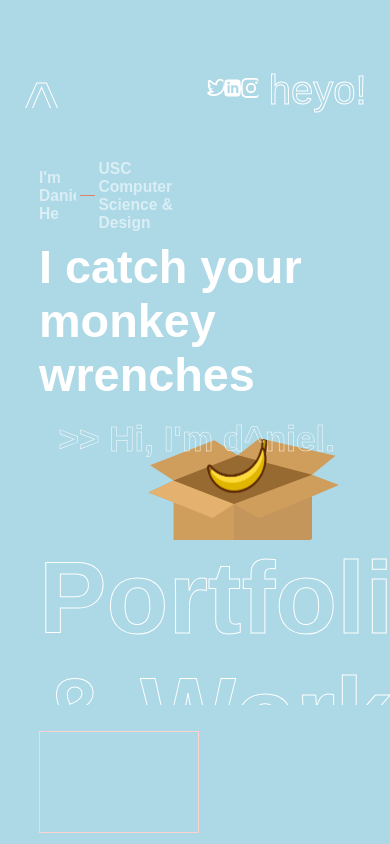
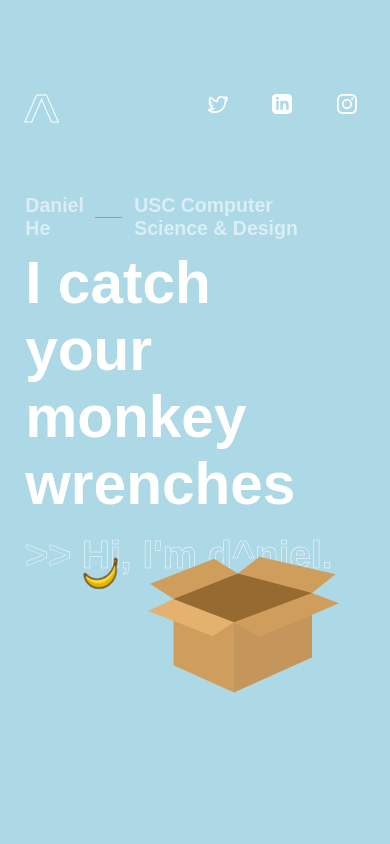
Before and after one commit to danyulz/MonkeyBox, a React (Create React App) app in the folder inventory/: page / in a window 390 px wide. Built offline with nearby package versions, Linux system fonts and the light colour scheme.

Commit message:
more stuff

```diff
--- a/inventory/src/components/intro/Intro.jsx
+++ b/inventory/src/components/intro/Intro.jsx
@@ -7,7 +7,7 @@ export default function intro() {
         <div className = "intro" id="intro">
             <div className = "wrapper">
                 <div className="desc">
-                    <div className="myname">I'm Daniel He</div>
+                    <div className="myname">Daniel He</div>
                     <Line/>
                     <div className="title">USC Computer Science & Design</div>
                 </div>
@@ -36,9 +36,9 @@ export default function intro() {
                     </div>
                     <div className="center">
                     </div>
-                    <div>
-                        <img className="banana" src={banana} alt="banana"/>
-                    </div>
+                </div>
+                <div className="banana">
+                    <img className="bananaImg" src={banana} alt="banana"/>
                 </div>
             </div>
         </div>
--- a/inventory/src/components/intro/intro.scss
+++ b/inventory/src/components/intro/intro.scss
@@ -9,7 +9,7 @@
     overflow: hidden;
 
     @media only screen and (max-width: 600px) {
-        height: 50vh;
+        height: 90vh
     }
     .wrapper {
         margin-top: 4vw;
@@ -20,10 +20,10 @@
         display: flex;
         flex-direction: column;
 
-
         @media only screen and (max-width: 600px) {
+            padding-left: 6.5vw;
             margin-top: 5vh;
-            height: 60vh;
+            height: 100vh;
         }
 
         @media only screen and (min-width: 2000px) {
@@ -32,7 +32,6 @@
         }
         .name {
             animation: 1s ease-in-out 0s 1 slideInFromLeft;
-            z-index: 1;
             display: flex;
             color: $white;
             font-weight: 700;
@@ -41,7 +40,7 @@
 
 
             @media only screen and (max-width: 600px) {
-                font-size: 12vw;
+                font-size: 15vw;
             }
             @media only screen and (min-width: 2000px) {
                 font-size: 110px;
@@ -54,15 +53,19 @@
             color: rgba(0, 0, 0, 0);
             -webkit-text-stroke: .5px;
             -webkit-text-stroke-color: white;
+
+            @media only screen and (max-width: 600px) {
+                margin-left: 0;
+            }
         }
 
         .text {
             overflow: hidden;
             margin-top: 2vh;
-            font-size: 8vh;
+            font-size: 5vw;
 
             @media only screen and (max-width: 600px) {
-                font-size: 9vw;
+                font-size: 10vw;
             }
             @media only screen and (min-width: 2000px) {
                 font-size: 90px;
@@ -89,7 +92,7 @@
             animation: 1s ease-in-out 0s 1 slideInFromRight, monkeyflaps 3s infinite;
             position: relative;
             align-self: flex-end;
-            margin-top: -32vh;
+            margin-top: -27vh;
             height: 30vw;
             width: 30vw;
             background-color: rgb(207, 158, 93);
@@ -109,7 +112,7 @@
 
             @keyframes monkeyflaps {
                 0% {clip-path: polygon(44% 98%, 84% 80%, 84% 58%, 98% 52%, 84% 47%, 96% 37%, 57% 28%, 46% 37%, 34% 29%, 1% 42%, 13% 50%, 0 56%, 13% 61%, 13% 84%); }
-                50% {clip-path: polygon(44% 98%, 84% 80%, 84% 60%, 96% 55%, 84% 47%, 97% 40.775%, 58% 31.775%, 46% 37%, 32.5% 33%, 0% 44%, 13% 50%, 1% 58%, 13% 62.775%, 13% 84%); }
+                50% {clip-path: polygon(44% 98%, 84% 80%, 84% 60%, 96% 55%, 84% 47%, 97% 40.775%, 58% 31.775%, 46% 37%, 32% 33%, 0% 44%, 13% 50%, 1% 58%, 13% 62.775%, 13% 84%); }
                 0% {clip-path: polygon(44% 98%, 84% 80%, 84% 58%, 98% 52%, 84% 47%, 96% 37%, 57% 28%, 46% 37%, 34% 29%, 1% 42%, 13% 50%, 0 56%, 13% 61%, 13% 84%); }
             }
         }
@@ -169,19 +172,12 @@
         }
 
         .banana {
-            z-index: 0;
+            z-index: 1;
+            margin-left: 57vw;
             margin-top: -20vw;
-            margin-left: 9vw;
-            position: absolute;
 
-            width: 10vw;
-
-            animation-duration: 2s;
-            animation-delay: 1s;
-                animation-iteration-count: infinite;
-                transform-origin: bottom;
-                animation-name: bounce;
-                animation-timing-function: cubic-bezier(0.280, 0.840, 0.420, 1);
+            animation: fadeInAnimation ease 3s 1, bounce 2s cubic-bezier(0.280, 0.840, 0.420, 1) 1s infinite, 1s ease-out 0s 1 slideInFromRight;
+            transform-origin: bottom;
 
             @media only screen and (max-width: 600px) {
                 margin-top: -34vw;
@@ -193,6 +189,10 @@
                 margin-left: 6vw;
                 margin-top: -13.5vw;
             }
+
+            .bananaImg {
+                width: 10vw;
+            }
         }
 
         .desc {
@@ -201,7 +201,7 @@
             width: 50%;
             align-items: center;
             font-family: "Cotham",sans-serif;
-            font-size: 1vw;
+            font-size: 1.2vw;
             font-weight: 600;
             color: $mainDark;
             margin-bottom: 3vh;
@@ -209,7 +209,8 @@
             overflow: visible;
 
             @media only screen and (max-width: 600px) {
-                font-size: 4vw;
+                width: 100%;
+                font-size: 5vw;
                 color: rgb(218, 238, 245);
                 margin-bottom: 1vh;
             }
@@ -218,14 +219,23 @@
                 font-size: 1.2vw;
             }
 
+            .myname {
+                @media only screen and (max-width: 600px) {
+                    width: 22vw;
+                    margin-right: 2vw;
+                }
+            }
+
+            .title {
+                @media only screen and (max-width: 600px) {
+                    margin-left: 2vw;
+                }
+            }
+
         }
     }
 }
 
-.banana {
-    height: auto;
-    width: 100px;
-}
 
 @keyframes bounce {
     0%   { transform: scale(1,1)      translateY(0); }
@@ -254,3 +264,12 @@
         transform: translateX(0%);
     }
 }
+
+@keyframes fadeInAnimation {
+    0% {
+        opacity: 0;
+    }
+    100% {
+        opacity: 1;
+     }
+}
--- a/inventory/src/components/portfolio/portfolio.scss
+++ b/inventory/src/components/portfolio/portfolio.scss
@@ -9,6 +9,12 @@
     font-size: 12vh;
     font-weight: 700;
     margin-left: 10vw;
+
+    @media only screen and (max-width: 600px) {
+        height: auto;
+        margin-left: 6.5vw;
+        font-size: 7vh;
+    }
 
     @media only screen and (min-width: 2000px) {
         font-size: 5vh;
@@ -23,13 +29,16 @@
 
     border-width: 2px;
     width: 100%;
-    height: 200vh;
 
     .object {
         display: flex;
         flex-direction: column;
-        height: 99%;
+        height: 100vh;
         width: 90%;
+
+        @media only screen and (max-width: 600px) {
+            width: 100%;
+        }
 
         .left {
             margin-left: 10vw;
@@ -39,6 +48,14 @@
             border-style: solid;
             color: $mainPinkLight;
             border-width: 0.5px;
+
+            @media only screen and (max-width: 600px) {
+                margin-top: 5vh;
+                margin-left: auto;
+                margin-right: auto;
+                width: 85%;
+                height: 100%;
+            }
         }
 
         .right {
@@ -50,12 +67,19 @@
             border-style: solid;
             color: $mainPinkLight;
             border-width: 0.5px;
+
+            @media only screen and (max-width: 600px) {
+                margin-top: 5vh;
+                margin-left: auto;
+                margin-right: auto;
+                width: 85%;
+                height: 100%;
+            }
         }
     }
 
     @media only screen and (max-width: 600px) {
         font-size: 10vw;
-        height: 50vh;
     }
 
     @media only screen and (min-width: 1350px) {
--- a/inventory/src/components/topbar/topbar.scss
+++ b/inventory/src/components/topbar/topbar.scss
@@ -5,6 +5,10 @@
     margin: auto;
     width: 90vw;
     color:#ffb4a2;
+
+    animation: fadeInAnimation ease 1s;
+    animation-iteration-count: 1;
+    animation-fill-mode: forwards;
 
     color: rgba(0, 0, 0, 0);
     -webkit-text-stroke: 1px;
@@ -18,7 +22,7 @@
         padding-left: 1vw;
 
         display: flex;
-        align-content: center;
+        align-items: center;
         justify-content: space-between;
 
         .left {
@@ -27,6 +31,13 @@
                 font-weight: 700;
                 font-size: 62px;
                 text-decoration: none;
+            }
+
+            overflow: hidden;
+
+            @media only screen and (max-width: 600px) {
+                margin-top: -1vh;
+                height: 8vh;
             }
         }
 
@@ -39,6 +50,7 @@
         .middle {
             padding-left: 40%;
             width: 15%;
+            height: 40px;
             display: flex;
             flex-direction: row;
             justify-content: space-between;
@@ -51,6 +63,12 @@
                 align-items: center;
                 justify-content: center;
                 transition: background-color 0.5s ease-out 50ms
+
+            }
+
+            @media only screen and (max-width: 600px) {
+                width: 20vh;
+                height: 8vh;
             }
 
             .twitter:hover {
@@ -69,10 +87,27 @@
         .right {
             height: 50px;
             font-size: 40px;
+
+            @media only screen and (max-width: 600px) {
+                display: none;
+            }
         }
 
         .line {
             width:100%;
         }
     }
+
+    @media only screen and (max-width: 600px) {
+        padding-top: 10vh;
+    }
 }
+
+@keyframes fadeInAnimation {
+    0% {
+        opacity: 0;
+    }
+    100% {
+        opacity: 1;
+     }
+}
```
Also changed, not shown: inventory/src/app.scss (line endings or trailing spaces).
